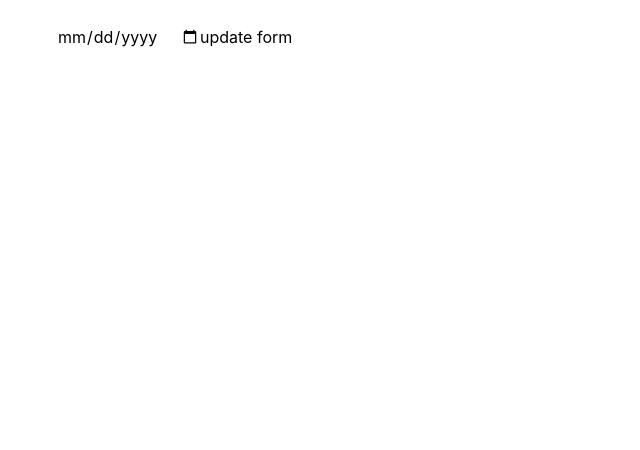
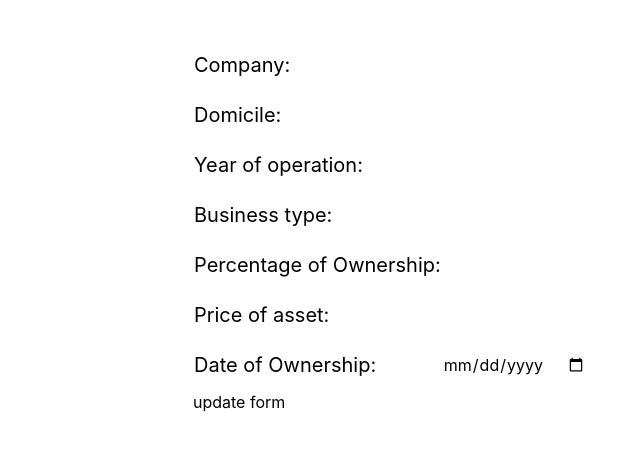
Before and after one commit to kevinMatthewT/Capstone-Project, a React (Create React App) app in the folder client/: page /investments/update/1 in a window 1280 px wide. Shown: the top 450 px of the page, without its empty margins (191-831 px from the left). Built offline with nearby package versions, Linux system fonts and the light colour scheme; no server answers; sample sign-in values are in the browser's storage.

Commit message:
changing the format on updating form

```diff
--- a/client/src/screens/UpdateInvestor.jsx
+++ b/client/src/screens/UpdateInvestor.jsx
@@ -1,6 +1,9 @@
 import { useEffect, useState } from 'react'
 import axios from 'axios';
 import {useParams ,useNavigate} from 'react-router-dom'
+import './styles/UpdateInvestor.css'
+import { useAuthState } from "react-firebase-hooks/auth";
+import { auth } from "../Firebase";
 
 function UpdateInvestor() {
     const {id}= useParams();
@@ -31,6 +34,23 @@ function UpdateInvestor() {
     },[]
     )
 
+    const [user, loading, error] = useAuthState(auth);
+
+    useEffect(() => {
+        if (!loading && !user) {
+            loginChecker();
+        }
+    }, [user, loading]);
+
+    const loginChecker= async()=>{
+        alert("you do not have access for this page")
+        try {
+        navigate('/');
+        }catch(err){
+
+        }
+    }
+
 
     // console.log(investments)
 
@@ -52,20 +72,44 @@ function UpdateInvestor() {
 
     }
 
+    if(user){
   return (
     <>
-    <form onSubmit={handleSubmit}>
-        <input type='text' defaultValue={Company} onChange={(e)=>setCompany(e.target.value)} placeholder={investments.Company}/>
-        <input type='text' defaultValue={Domicile} onChange={(e)=>setDomicile(e.target.value)} placeholder={investments.Domicile}/>
-        <input type='number' defaultValue={Year_Of_Operation} onChange={(e)=>setYear_Of_Operation(e.target.value)} placeholder={investments.Year_Of_Operation}/>
-        <input type='text' defaultValue={Business} onChange={(e)=>setBusiness(e.target.value)} placeholder={investments.Business}/>
-        <input type='number' defaultValue={Percentage_Ownership} onChange={(e)=>setPercentage_Ownership(e.target.value)} placeholder={investments.Percentage_Ownership}/>
-        <input type='number' defaultValue={Price_Asset} onChange={(e)=>setPrice_Asset(e.target.value)} placeholder={investments.Price_Asset}/>
-        <input type='date' defaultValue={Date_Of_Ownership} onChange={(e)=>setDate_Of_Ownership(e.target.value)} placeholder={investments.Date_Of_Ownership}/>
-        <button type='submit'>update form</button>
-    </form>
+    <form onSubmit={handleSubmit} className='form-box'>
+          <table>
+            <tr>
+              <td className='form-field-name'>Company:</td>
+              <td><input type='text' defaultValue={Company} onChange={(e)=>setCompany(e.target.value)} placeholder={investments.Company}/></td>
+            </tr>
+            <tr>
+              <td className='form-field-name'>Domicile:</td>
+              <td><input type='text' defaultValue={Domicile} onChange={(e)=>setDomicile(e.target.value)} placeholder={investments.Domicile}/></td>
+            </tr>
+            <tr>
+              <td className='form-field-name'>Year of operation:</td>
+              <td><input type='number' defaultValue={Year_Of_Operation} onChange={(e)=>setYear_Of_Operation(e.target.value)} placeholder={investments.Year_Of_Operation}/></td>
+            </tr>
+            <tr>
+              <td className='form-field-name'>Business type:</td>
+              <td><input type='text' defaultValue={Business} onChange={(e)=>setBusiness(e.target.value)} placeholder={investments.Business}/></td>
+            </tr>
+            <tr>
+              <td className='form-field-name'>Percentage of Ownership:</td>
+              <td><input type='number' defaultValue={Percentage_Ownership} onChange={(e)=>setPercentage_Ownership(e.target.value)} placeholder={investments.Percentage_Ownership}/></td>
+            </tr>
+            <tr>
+              <td className='form-field-name'>Price of asset:</td>
+              <td><input type='number' defaultValue={Price_Asset} onChange={(e)=>setPrice_Asset(e.target.value)} placeholder={investments.Price_Asset}/></td>
+            </tr>
+            <tr>
+              <td className='form-field-name'>Date of Ownership:</td>
+              <td><input type='date' defaultValue={Date_Of_Ownership} onChange={(e)=>setDate_Of_Ownership(e.target.value)} placeholder={investments.Date_Of_Ownership}/></td>
+            </tr>
+          </table>
+          <button type='submit'>update form</button>
+        </form>
     </>
-  )
+  )}
 }
 
 export default UpdateInvestor
--- /dev/null
+++ b/client/src/screens/styles/UpdateInvestor.css
@@ -0,0 +1,21 @@
+.form-container{
+    border: solid;
+    width: 84%;
+    position: absolute;
+    margin-left: 15.2%;
+    margin-top: 5%;
+    height: 87vh;
+}
+
+.form-box{
+    position: relative;
+    width: 40%;
+    left: 30%;
+    top: 40px;
+}
+
+.form-field-name{
+    font-size: 20px;
+    padding-top: 10px;
+    padding-bottom: 10px;
+}
```
